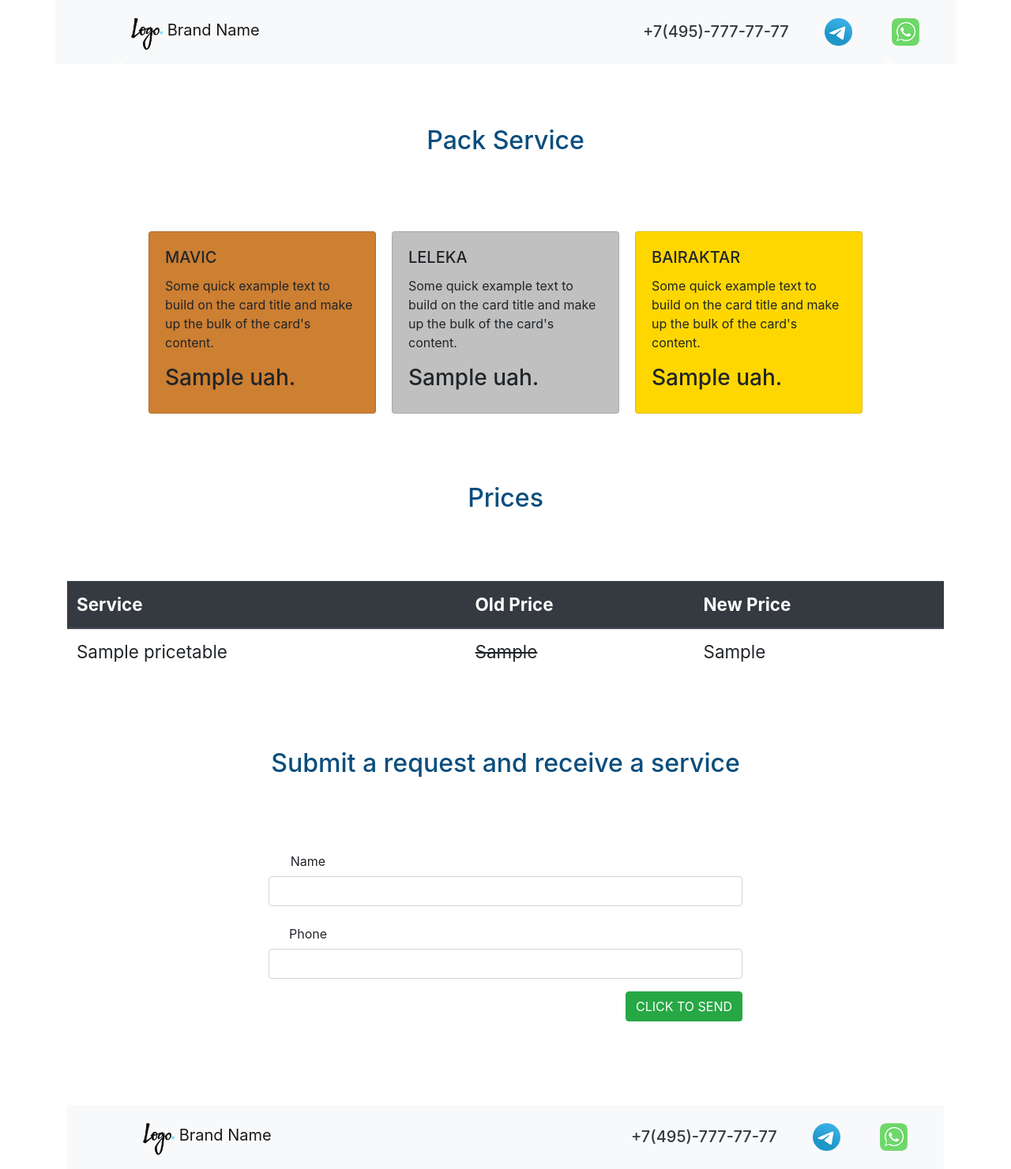
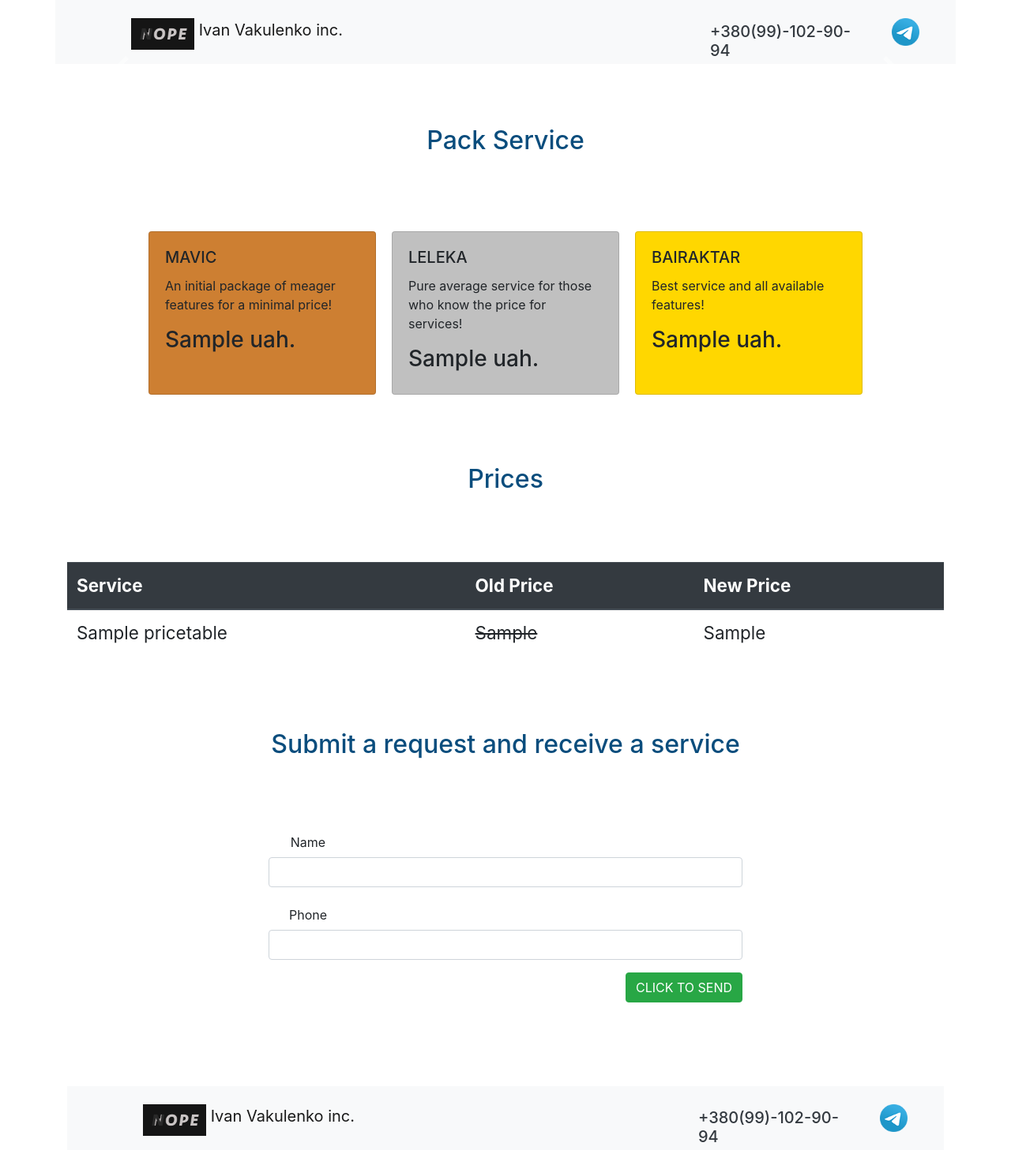
Before and after one commit to IvanVakulenko/djangotest_1, a Django app: template landingpagewebside/templates/index.html in a window 1280 px wide. Shown: the whole page at 79% size. After the commit the page ends 1447 px from the top, so only its background shows below. Run offline with Django 4.2, Linux system fonts and the light colour scheme; the template is opened without the code that fills it: values that come from a table or form of the project are taken from there, others are empty; tables that the repository leaves empty hold one stand-in row (values such as "Sample post"); grey boxes marked "Sample" are stand-in pictures.

Commit message:
Some fix for text fields

```diff
--- a/landingpagewebside/templates/base.html
+++ b/landingpagewebside/templates/base.html
@@ -10,19 +10,18 @@
     <!-- Bootstrap CSS -->
     <link rel="stylesheet" href="https://cdn.jsdelivr.net/npm/bootstrap@4.5.3/dist/css/bootstrap.min.css" integrity="sha384-TX8t27EcRE3e/ihU7zmQxVncDAy5uIKz4rEkgIXeMed4M0jlfIDPvg6uqKI2xXr2" crossorigin="anonymous">
 
-    <title>Простой сайт</title>
+    <title>Test site for fun</title>
   </head>
   <body>
 	<nav class="navbar navbar-light bg-light container">
 	  <a class="navbar-brand logo-top" href="#">
-	    <img src="{% static 'img/Logo.png' %}" width="40" height="40" class="d-inline-block align-top" alt="" loading="lazy">
-	    Brand Name
+	    <img src="{% static 'img/Logo1.png' %}" width="80" height="40" class="d-inline-block align-top" alt="" loading="lazy">
+	    Ivan Vakulenko inc.
 	  </a>
 	  <div class="contact-top">
-                <a class="whatsapp-number" href="https://web.whatsapp.com/"></a>
-                <a class="telegram-number" href="https://t.me/"></a>
-              <a class="phone-number text-dark" href="tel:+74957777777">
-              	<h5>+7(495)-777-77-77</h5></a>
+                <a class="telegram-number" href="https://t.me/IvanVakulenko/"></a>
+              <a class="phone-number text-dark" href="tel:+380991029094">
+              	<h5>+380(99)-102-90-94</h5></a>
       </div>
 	</nav>
 
@@ -37,14 +36,13 @@
     <div class="container">
         <nav class="navbar navbar-light bg-light container">
           <a class="navbar-brand logo-top" href="#">
-              <img src="{% static 'img/Logo.png' %}" width="40" height="40" class="d-inline-block align-top" alt="" loading="lazy">
-              Brand Name
+              <img src="{% static 'img/Logo1.png' %}" width="80" height="40" class="d-inline-block align-top" alt="" loading="lazy">
+              Ivan Vakulenko inc.
           </a>
             <div class="contact-top">
-              <a class="whatsapp-number" href="https://web.whatsapp.com/"></a>
-              <a class="telegram-number" href="https://t.me/"></a>
-                <a class="phone-number text-dark" href="tel:+74957777777">
-                <h5>+7(495)-777-77-77</h5></a>
+              <a class="telegram-number" href="https://t.me/IvanVakulenko"></a>
+                <a class="phone-number text-dark" href="tel:+380991029094">
+                <h5>+380(99)-102-90-94</h5></a>
             </div>
       </nav>
     </div>
--- a/landingpagewebside/templates/price.html
+++ b/landingpagewebside/templates/price.html
@@ -8,21 +8,21 @@
                 <div class="card product_card" style="width: 18rem; background-color: #cd7f32;">
                 <div class="card-body">
                   <h5 class="card-title">MAVIC</h5>
-                  <p class="card-text">Some quick example text to build on the card title and make up the bulk of the card's content.</p>
+                  <p class="card-text">An initial package of meager features for a minimal price! </p>
                   <h3>{{ pc_1 }} uah.</h3>
                 </div>
               </div>
               <div class="card product_card" style="width: 18rem; background-color: #c0c0c0;">
                 <div class="card-body">
                   <h5 class="card-title">LELEKA</h5>
-                  <p class="card-text">Some quick example text to build on the card title and make up the bulk of the card's content.</p>
+                  <p class="card-text">Pure average service for those who know the price for services! </p>
                   <h3>{{ pc_2 }} uah.</h3>
                 </div>
               </div>
               <div class="card product_card" style="width: 18rem; background-color: #ffd700;">
                 <div class="card-body">
                   <h5 class="card-title">BAIRAKTAR</h5>
-                  <p class="card-text">Some quick example text to build on the card title and make up the bulk of the card's content.</p>
+                  <p class="card-text">Best service and all available features!</p>
                   <h3>{{ pc_3 }} uah.</h3>
                 </div>
               </div>
```
Also changed, not shown: landingpagewebside/static/img/Logo.png (deleted), landingpagewebside/static/img/Logo1.png (added).
